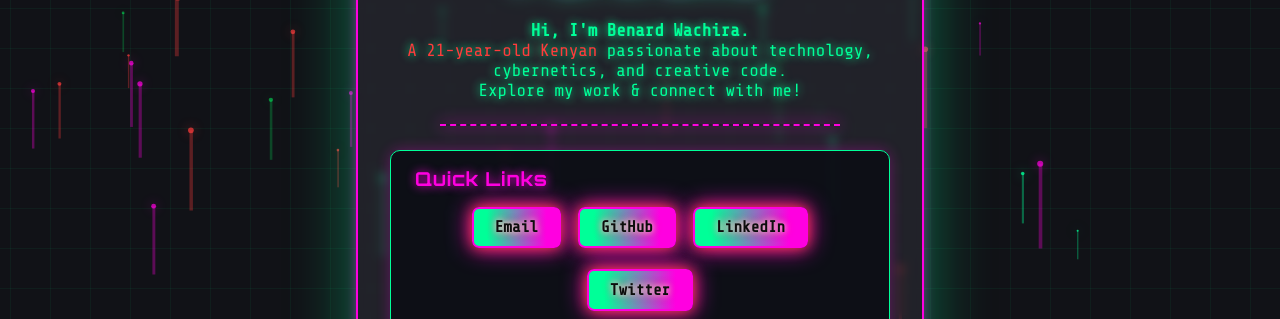
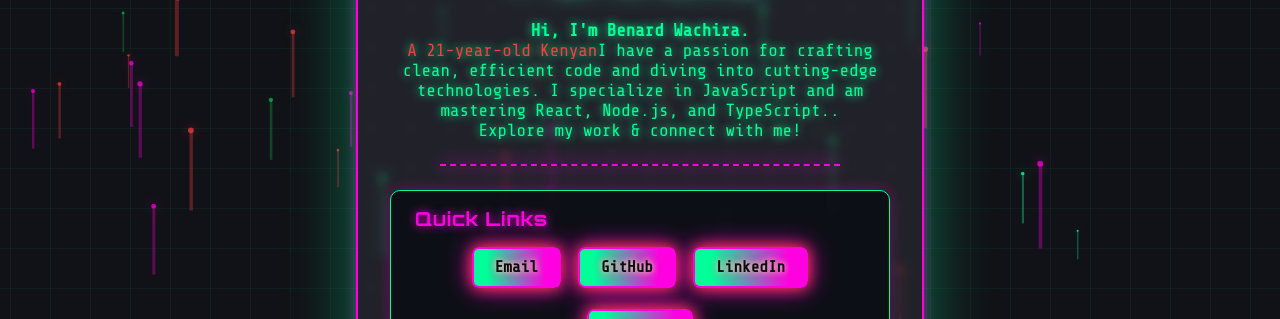
Before and after one commit to Pkdriller/My-personal-portfolio-Website-, a plain HTML site: page index.html in a window 1280 px wide. Shown: the part 481-800 px from the top of the page. Drawn offline with nearby package versions, Linux system fonts and the light colour scheme.

Commit message:
Update index.html

```diff
--- a/index.html
+++ b/index.html
@@ -15,7 +15,7 @@
   <meta charset="UTF-8">
   <meta name="viewport" content="width=device-width,initial-scale=1.0">
   <title>Sir Pkdriller Portfolio</title>
-  <meta name="description" content="Cybernetic, holographic, and hacker-style portfolio for Sir Pkdriller (Benard Wachira)">
+  <meta name="description" content="best, coded, and professional portfolio for Sir Pkdriller (Benard Wachira)">
   <link rel="preconnect" href="https://fonts.googleapis.com">
   <link href="https://fonts.googleapis.com/css2?family=Orbitron:wght@700&family=Share+Tech+Mono&display=swap" rel="stylesheet">
   <style>
@@ -210,7 +210,7 @@
     <h1>Sir Pkdriller Portfolio</h1>
     <div class="desc">
       <strong>Hi, I'm Benard Wachira.</strong><br>
-      <span style="color:var(--red)">A 21-year-old Kenyan</span> passionate about technology, cybernetics, and creative code.<br>
+      <span style="color:var(--red)">A 21-year-old Kenyan</span>I have a passion for crafting clean, efficient code and diving into cutting-edge technologies. I specialize in JavaScript and am mastering React, Node.js, and TypeScript..<br>
       Explore my work &amp; connect with me!
     </div>
     <hr class="cyber-hr">
@@ -235,7 +235,7 @@
     </section>
   </main>
   <div class="footer">
-    &copy; 2025 Pkdriller &mdash; Designed with <span style="color:var(--pink)">Cybernetic</span> &amp; <span style="color:var(--green)">Holographic</span> style.
+    &copy; 2025 Pkdriller &mdash; Designed with <span style="color:var(--pink)">coded</span> &amp; <span style="color:var(--green)">with❤️</span> style.
   </div>
   <script>
     // Holographic/cybernetic particles (stars, matrix rain, etc)
```
